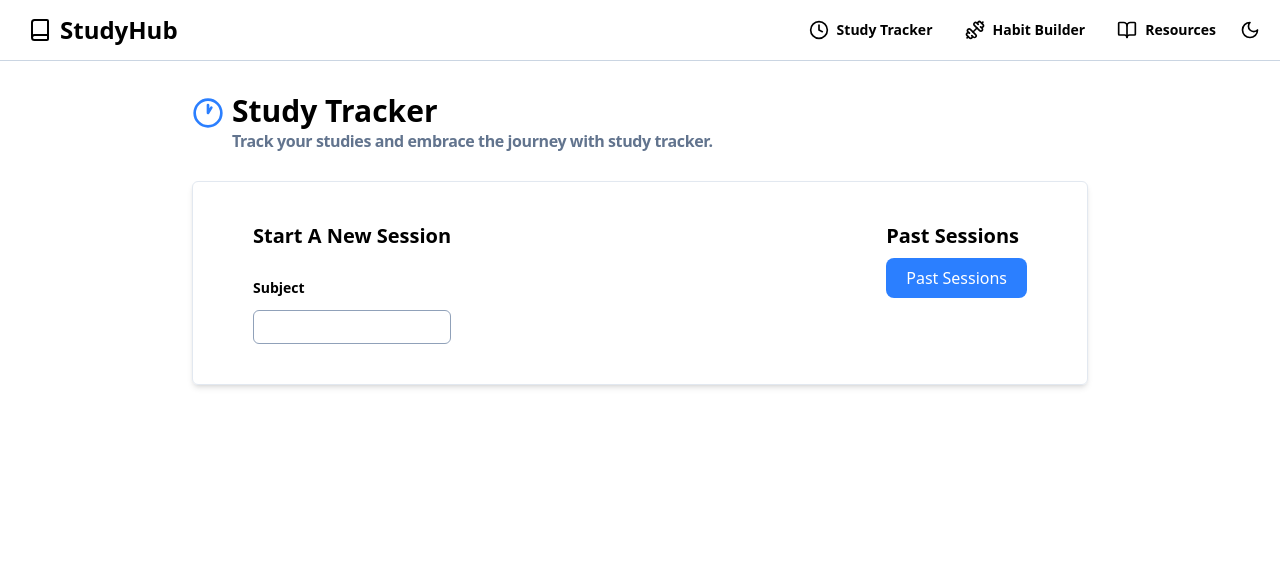
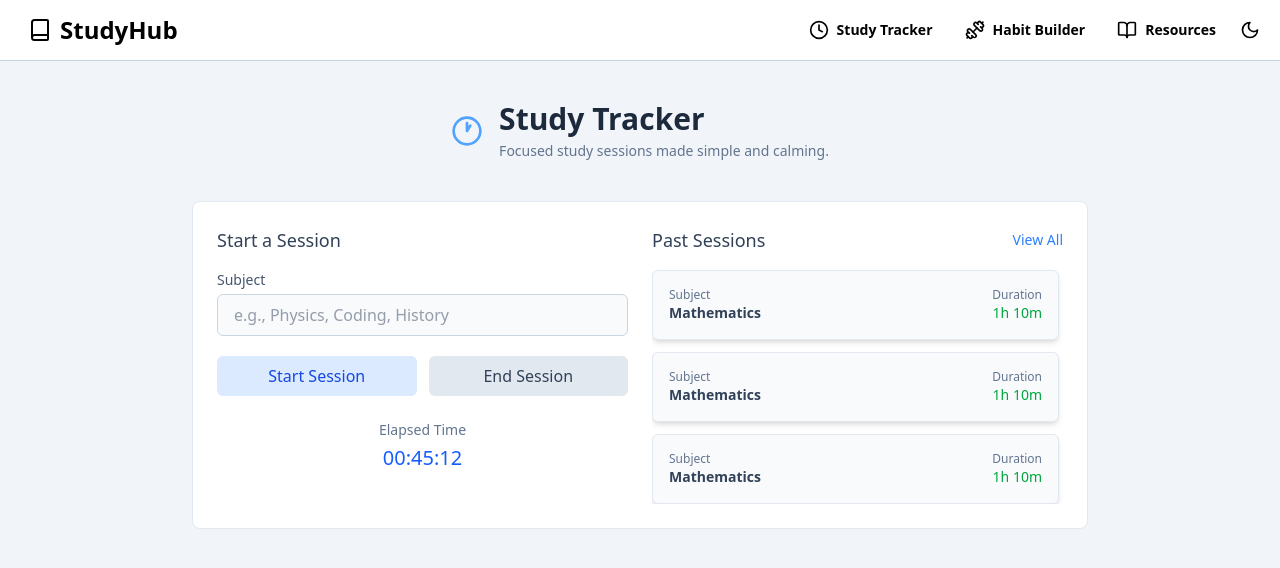
Before and after one commit to RikenMor001/StudyHub, a React (Vite) app: page /study-tracker in a window 1280 px wide. Shown: the top 568 px of the page. Built offline with nearby package versions, Linux system fonts and the light colour scheme.

Commit message:
Update studyTracker.jsx

```diff
--- a/src/pages/studyTracker/studyTracker.jsx
+++ b/src/pages/studyTracker/studyTracker.jsx
@@ -1,151 +1,75 @@
-// startTime,
-// endTime,
-// duration,
-// notes,
-// subject,
-// sessions,
-// isStudying,
-// breakTime
-
-
-// import { useEffect, useState } from "react"
-import { Clock, Clock1 } from "lucide-react"
-import * as React from "react"
-import { Card } from "../../ui/card"
+import { Clock1 } from "lucide-react";
+import * as React from "react";
+import { Card } from "../../ui/card";
 
 export const StudyTracker = () => {
-    // const [startTime, setStartTime] = useState(null);
-    // const [endTime, setEndTime] = useState(null);
-    // const [duration, setDuration] = useState("");
-    // const [notes, setNotes] = useState("");
-    // const [subject, setSubject] = useState("");
-    // const [sessions, setSessions] = useState([]);
-    // const [isStudying, setIsStudying] = useState<boolean>(false);
-    // const [breakTime, setBreakTime] = useState<number>(45);
-    // const [currentTime, setCurrentTime] = useState(0);
-    // const [currentSessionId, setCurrentSessionId] = useState(null);
+  return (
+    <div className="min-h-screen bg-slate-100 py-10 px-4">
+      <div className="max-w-4xl mx-auto">
 
-    // useEffect(() => {
-    //     let timer;
-    //     let breakReminder;
+        <div className="flex items-center gap-4 mb-10 justify-center">
+          <Clock1 className="h-8 w-8 text-blue-400" />
+          <div>
+            <h1 className="text-3xl font-semibold text-slate-800">Study Tracker</h1>
+            <p className="text-sm text-slate-500 mt-1">
+              Focused study sessions made simple and calming.
+            </p>
+          </div>
+        </div>
 
-    //     // If isStudying is true than setInterval which means start the timer
-    //     // setInterval has to be done through setInterval
-    //     if(isStudying){
-    //         timer = setInterval(() => {
-    //             setCurrentTime(Math.floor((new Date() - currentTime)/1000));
-    //         })
+        <div className="grid md:grid-cols-2 gap-6 bg-white border border-slate-200 rounded-lg p-6">
 
-    //         // Breakreminder has to be done through setTimeout
-    //         breakReminder = setTimeout(() => {
-    //             alert("Time for a break");
-    //         }, breakTime * 60 * 1000);
+          <div>
+            <h2 className="text-lg font-medium text-slate-700 mb-4">Start a Session</h2>
 
-    //         // And then after every session it has to cleared and bring it down to 0 for a new session to be started
+            <label className="block text-sm text-slate-600 mb-1">Subject</label>
+            <input
+              type="text"
+              placeholder="e.g., Physics, Coding, History"
+              className="w-full px-4 py-2 border border-slate-300 rounded-md focus:outline-none focus:ring-2 focus:ring-blue-300 bg-slate-50 text-slate-700"
+            />
 
-    //         return () => {
-    //             clearInterval(timer);
-    //             clearTimeout(breakReminder);
-    //         }
-    //     }
-    // }, [isStudying, startTime, breakTime])
+            <div className="mt-5 flex gap-3">
+              <button className="flex-1 bg-blue-100 text-blue-700 rounded-md py-2 hover:bg-blue-200 transition">
+                Start Session
+              </button>
+              <button className="flex-1 bg-slate-200 text-slate-700 rounded-md py-2 hover:bg-slate-300 transition">
+                End Session
+              </button>
+            </div>
 
-    // // Start study session
-    // const startStudySession = async() => {
-    //     if(!subject){
-    //         alert("Enter the subject first")
-    //         return
-    //     }
+            <div className="mt-6 text-center">
+              <p className="text-sm text-slate-500">Elapsed Time</p>
+              <p className="text-xl font-medium text-blue-600 mt-1">00:45:12</p>
+            </div>
+          </div>
 
-    //     const currentDate = new Date();
-    //     setStartTime(currentDate);
-    //     setEndTime(null);
-    //     setDuration("");
-    //     setNotes("");
-    //     setIsStudying(true);
-    //     setCurrentTime(0);
+          {/* Past Sessions */}
+          <div>
+            <div className="flex justify-between items-center mb-4">
+              <h2 className="text-lg font-medium text-slate-700">Past Sessions</h2>
+              <button className="text-sm text-blue-500 hover:underline">View All</button>
+            </div>
 
-    //     try {
-    //         const response = await axios.post("http://locahost:3000/start-session");
-    //         setCurrentSessionId(response.data.id);
-    //         if (response.ok){
-    //             console.log("Current session begins");
-    //         }
-    //     } catch(error){
-    //         console.error("There is an error in starting the session", error);
-    //     }
-    // }
-
-    // const endStudySession = async() => {
-    //     if (!isStudying){
-    //         return
-    //     }
-    //     const now = new Date();
-    //     const timeSpent = Math.floor((now - startTime) / 1000);
-    //     const sessionDuration = formatTime(timeSpent);
-
-    //     setEndTime(now);
-    //     setDuration(sessionDuration);
-    //     setIsStudying(false);
-
-    //     // Add backend routes to start and terminate requests
-
-    //     const endingResponse = await axios.post("http://localhost:3000")
-    //     setCurrentSessionId(null);
-    //     currentTime(`This session ended at ${now}`);
-    // }
-
-    // const fetchStudySession = async() => {
-    //     // Will fetch the sessions from the backend
-    //     try {
-    //         const response =  await axios.get("http://locahost:3000/sessions/");
-    //         setSessions(response.data);
-    //     } catch(e){
-    //         console.error("Their was an error while fetching studysessions" + e);
-    //     }
-
-    //     useEffect(() => {
-    //         fetchStudySession();
-    //     }, [])
-    // }
-
-    return (
-        <div className="flex flex-cols">
-            <div className="flex-1">
-                <div className="mx-auto max-w-4xl">
-                    <div className="inline-flex pt-8 justify-center">
-                        <Clock1 className="pr-2 h-10 w-10 text-blue-500"/>
-                        <div>
-                            <h1 className="text-3xl font-bold">Study Tracker</h1>
-                            <p className="font-semibold tracking-tight text-slate-500 pb-7">Track your studies and embrace the journey with study tracker.</p>
-                        </div>
+            <div className="space-y-3 max-h-72 overflow-y-auto pr-1">
+              {[1, 2, 3].map((i) => (
+                <Card key={i} className="border border-slate-200 rounded-md p-4 bg-slate-50">
+                  <div className="flex justify-between items-center">
+                    <div>
+                      <p className="text-xs text-slate-500">Subject</p>
+                      <p className="text-sm font-semibold text-slate-700">Mathematics</p>
                     </div>
-
-                    {/* Main Section */}
-                    <div className="border border-slate-200 py-10 px-15 rounded-md shadow-md">
-                        <div className="flex justify-between">
-                            <div className="text-xl font-semibold">
-                                <div className="mb-7">
-                                    Start A New Session
-                                </div>
-                                <div className="mt-1">
-                                    <h4 className="text-sm font-bold">Subject</h4>
-                                    <div className="rounded-md border border-slate-400 px-6 py-4 mt-3">
-                                    </div>
-                                </div>
-                            </div>
-                            <div>
-                                <div className="text-xl font-semibold">
-                                    Past Sessions
-                                </div>
-                                <button className="rounded-lg text-white bg-blue-500 px-5 py-2 mt-2 hover:cursor-pointer hover:bg-blue-400">
-                                    Past Sessions
-                                </button>
-                            </div>
-                        </div>
+                    <div className="text-right">
+                      <p className="text-xs text-slate-500">Duration</p>
+                      <p className="text-sm font-medium text-green-600">1h 10m</p>
                     </div>
-                </div>
+                  </div>
+                </Card>
+              ))}
             </div>
+          </div>
         </div>
-    )
-}
+      </div>
+    </div>
+  );
+};
```
